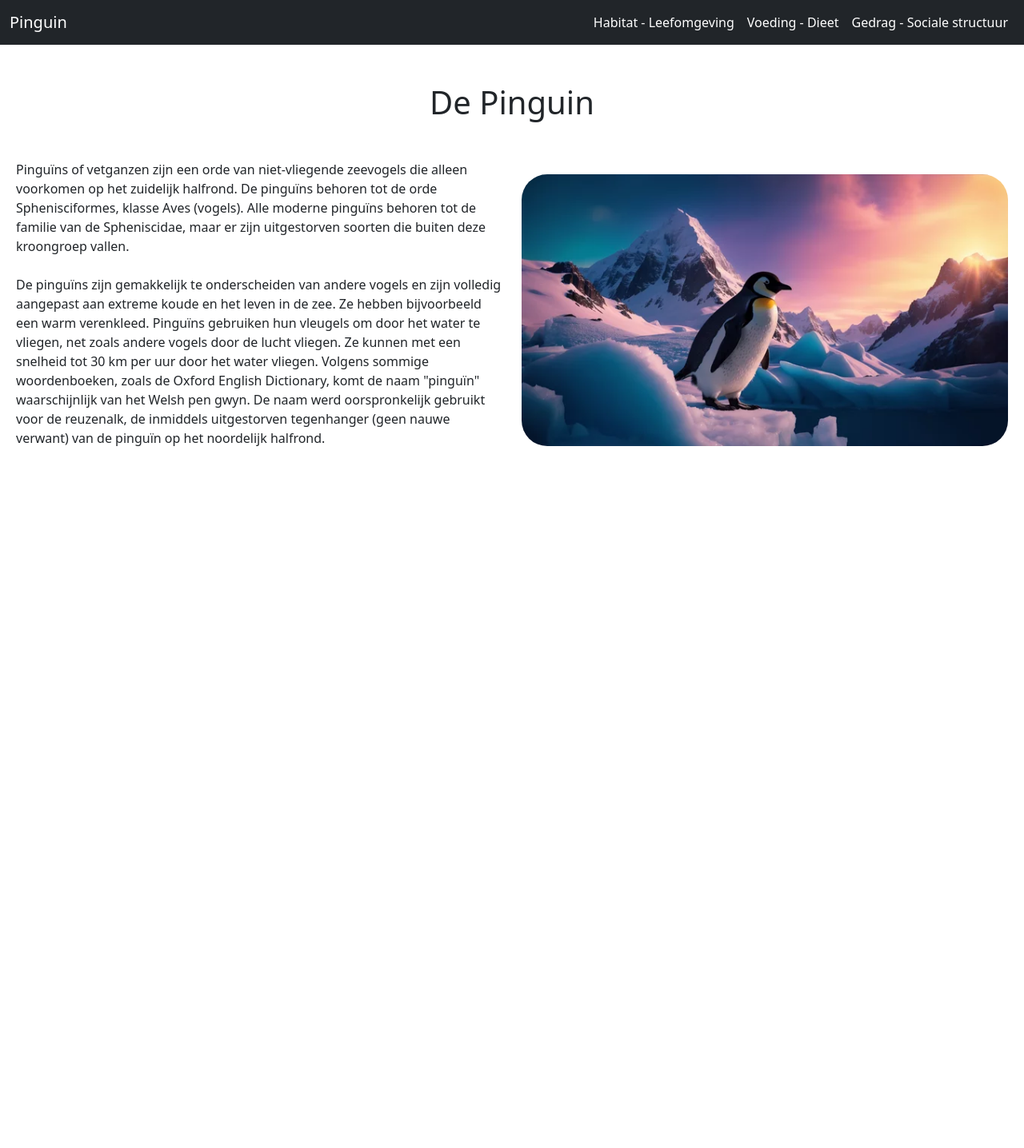
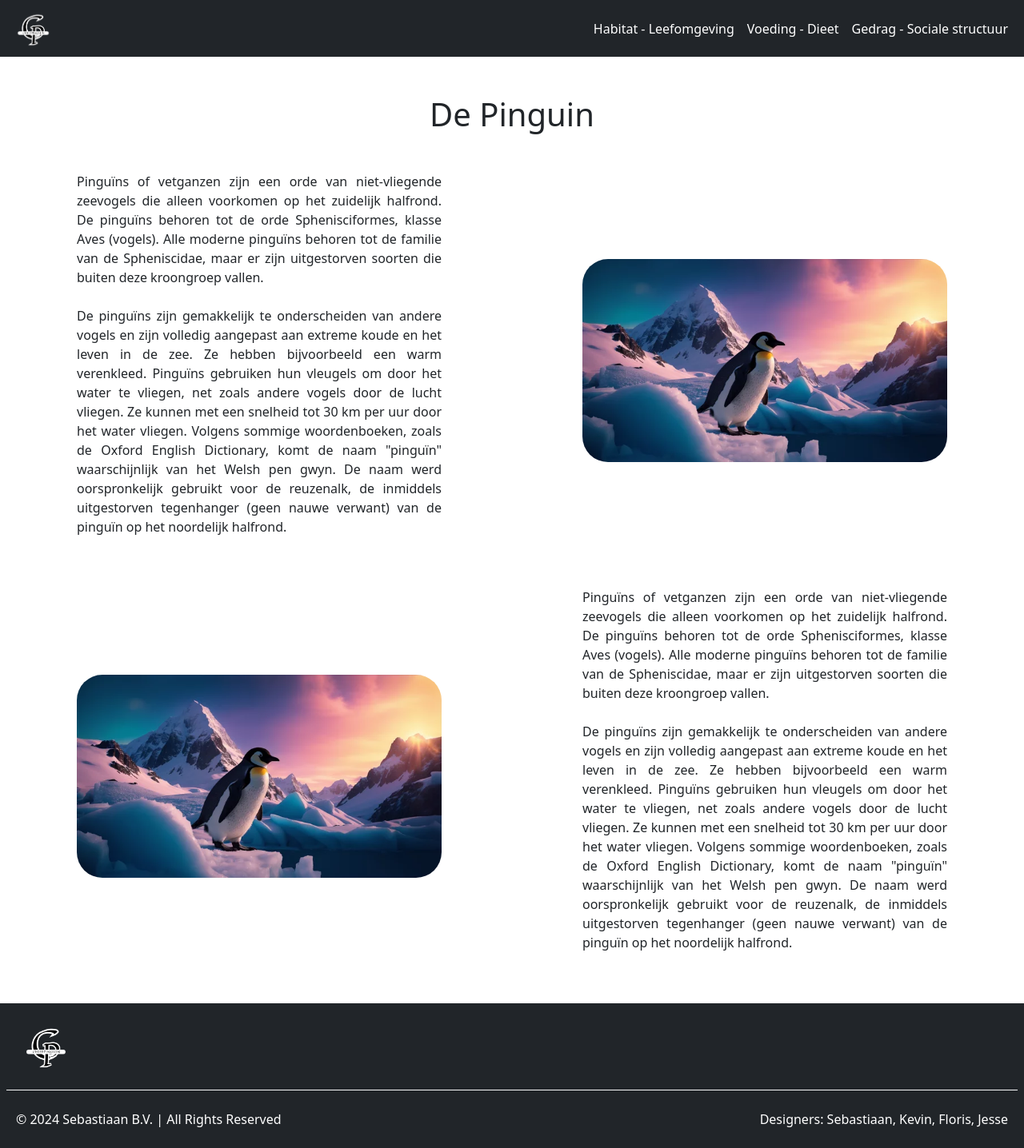
Before and after one commit to sebastiaan128/Project-Pinguin, a PHP site: page / in a window 1280 px wide. Shown: the whole page at 80% size. Before the commit the page ends 558 px from the top, so only its background shows below. Run offline with PHP 8.4, Linux system fonts and the light colour scheme.

Commit message:
chore: Update PHP files to include navbar and footer

```diff
--- a/Gedrag-sociaal.php
+++ b/Gedrag-sociaal.php
@@ -0,0 +1,2 @@
+<?php include 'navbar.php'; ?>
+<?php include 'footer.php'; ?>
--- /dev/null
+++ b/footer.php
@@ -0,0 +1,17 @@
+<footer class="footer bg-dark text-white py-2 position-relative mt-5 pt-3">
+    <div class="">
+        <div class="row border-bottom border-light pb-3 mb-3 mx-2">
+        <img src="IMG/ChiefPinguin.png" style="width: 100px; height: auto;">
+        </div>
+
+        <div class="row mx-2 mt-4">
+            <div class="col-md-6 text-center text-lg-start">
+                <p class="mb-0">&copy; 2024 Sebastiaan B.V. | All Rights Reserved</p>
+            </div>
+
+            <div class="col-md-6 text-center text-lg-end">
+                <p>Designers: Sebastiaan, Kevin, Floris, Jesse</p>
+            </div>
+        </div>
+    </div>
+</footer>
--- a/index.php
+++ b/index.php
@@ -1,30 +1,51 @@
-<!DOCTYPE html>
-<html lang="en">
 
-<head>
-    <meta charset="UTF-8">
-    <meta name="viewport" content="width=device-width, initial-scale=1.0">
-    <title>Home</title>
-    <link href="https://cdn.jsdelivr.net/npm/bootstrap@5.3.3/dist/css/bootstrap.min.css" rel="stylesheet" integrity="sha384-QWTKZyjpPEjISv5WaRU9OFeRpok6YctnYmDr5pNlyT2bRjXh0JMhjY6hW+ALEwIH" crossorigin="anonymous">
-    <script src="https://cdn.jsdelivr.net/npm/bootstrap@5.3.3/dist/js/bootstrap.bundle.min.js" integrity="sha384-YvpcrYf0tY3lHB60NNkmXc5s9fDVZLESaAA55NDzOxhy9GkcIdslK1eN7N6jIeHz" crossorigin="anonymous"></script>
-</head>
 <?php include 'navbar.php'; ?>
 
 <body class="">
     <h1 class="text-center mt-5"> De Pinguin</h1>
     <div class="row align-items-center mt-5 mx-2">
-    <div class="col-12 col-md-12 col-lg-6 mx-lg-auto">
-        <p class="mx-auto w-100 w-lg-75">Pinguïns of vetganzen zijn een orde van niet-vliegende zeevogels die alleen voorkomen op het zuidelijk halfrond. De pinguïns behoren tot de orde Sphenisciformes, klasse Aves (vogels). Alle moderne pinguïns behoren tot de familie van de Spheniscidae, maar er zijn uitgestorven soorten die buiten deze kroongroep vallen.<br><br>
-            De pinguïns zijn gemakkelijk te onderscheiden van andere vogels en zijn volledig aangepast aan extreme koude en het leven in de zee. Ze hebben bijvoorbeeld een warm verenkleed. Pinguïns gebruiken hun vleugels om door het water te vliegen, net zoals andere vogels door de lucht vliegen. Ze kunnen met een snelheid tot 30 km per uur door het water vliegen. Volgens sommige woordenboeken, zoals de Oxford English Dictionary, komt de naam "pinguïn" waarschijnlijk van het Welsh pen gwyn. De naam werd oorspronkelijk gebruikt voor de reuzenalk, de inmiddels uitgestorven tegenhanger (geen nauwe verwant) van de pinguïn op het noordelijk halfrond.
-        </p>
+        <div class="col-md-12 col-lg-6 ms-auto">
+            <p class="tekst mx-auto w-100 w-lg-75">
+                Pinguïns of vetganzen zijn een orde van niet-vliegende zeevogels die alleen voorkomen op het zuidelijk
+                halfrond. De pinguïns behoren tot de orde Sphenisciformes, klasse Aves (vogels). Alle moderne pinguïns
+                behoren tot de familie van de Spheniscidae, maar er zijn uitgestorven soorten die buiten deze kroongroep
+                vallen.<br><br>
+                De pinguïns zijn gemakkelijk te onderscheiden van andere vogels en zijn volledig aangepast aan extreme
+                koude en het leven in de zee. Ze hebben bijvoorbeeld een warm verenkleed. Pinguïns gebruiken hun
+                vleugels om door het water te vliegen, net zoals andere vogels door de lucht vliegen. Ze kunnen met een
+                snelheid tot 30 km per uur door het water vliegen. Volgens sommige woordenboeken, zoals de Oxford
+                English Dictionary, komt de naam "pinguïn" waarschijnlijk van het Welsh pen gwyn. De naam werd
+                oorspronkelijk gebruikt voor de reuzenalk, de inmiddels uitgestorven tegenhanger (geen nauwe verwant)
+                van de pinguïn op het noordelijk halfrond.
+            </p>
+        </div>
+        <div class="col-12 col-md-12 col-lg-6 text-center me-auto">
+            <img class="Pinguin img-fluid w-100 w-md-75 rounded-5" src="IMG/Pinguin.png" alt="Pinguïn">
+        </div>
     </div>
-    <div class="col-12 col-md-12 col-lg-6 text-center mt-3 mt-md-0">
-        <img class="img-fluid w-sm-100 w-md-100 w-lg-75 rounded-5" src="IMG/Pinguin.png" alt="Pinguïn">
+    <div class="row align-items-center mt-5 mx-2">
+        <div class="col-12 col-md-12 col-lg-6 text-center me-auto order-2 order-lg-1">
+            <img class="Pinguin img-fluid w-100 w-md-75 rounded-5" src="IMG/Pinguin.png" alt="Pinguïn">
+            </div>
+            <div class="col-md-12 col-lg-6 me-auto order-1 order-lg-2">
+                <p class="tekst mx-auto w-100 w-lg-75">
+                    Pinguïns of vetganzen zijn een orde van niet-vliegende zeevogels die alleen voorkomen op het zuidelijk
+                    halfrond. De pinguïns behoren tot de orde Sphenisciformes, klasse Aves (vogels). Alle moderne pinguïns
+                    behoren tot de familie van de Spheniscidae, maar er zijn uitgestorven soorten die buiten deze kroongroep
+                    vallen.<br><br>
+                    De pinguïns zijn gemakkelijk te onderscheiden van andere vogels en zijn volledig aangepast aan extreme
+                    koude en het leven in de zee. Ze hebben bijvoorbeeld een warm verenkleed. Pinguïns gebruiken hun
+                    vleugels om door het water te vliegen, net zoals andere vogels door de lucht vliegen. Ze kunnen met een
+                    snelheid tot 30 km per uur door het water vliegen. Volgens sommige woordenboeken, zoals de Oxford
+                    English Dictionary, komt de naam "pinguïn" waarschijnlijk van het Welsh pen gwyn. De naam werd
+                    oorspronkelijk gebruikt voor de reuzenalk, de inmiddels uitgestorven tegenhanger (geen nauwe verwant)
+                    van de pinguïn op het noordelijk halfrond.
+                </p>
+            </div>
     </div>
-</div>
+
+</body>
+<?php include 'footer.php'; ?>
 
 
-
-</body>
-
 </html>
--- a/navbar.php
+++ b/navbar.php
@@ -1,6 +1,22 @@
-<nav class="navbar navbar-expand-lg navbar-dark bg-dark">
+<!DOCTYPE html>
+<html lang="en">
+
+<head>
+<head>
+    <meta charset="UTF-8">
+    <meta name="viewport" content="width=device-width, initial-scale=1.0">
+    <title>Pinguin</title>
+    <link href="https://cdn.jsdelivr.net/npm/bootstrap@5.3.3/dist/css/bootstrap.min.css" rel="stylesheet" integrity="sha384-QWTKZyjpPEjISv5WaRU9OFeRpok6YctnYmDr5pNlyT2bRjXh0JMhjY6hW+ALEwIH" crossorigin="anonymous">
+    <script src="https://cdn.jsdelivr.net/npm/bootstrap@5.3.3/dist/js/bootstrap.bundle.min.js" integrity="sha384-YvpcrYf0tY3lHB60NNkmXc5s9fDVZLESaAA55NDzOxhy9GkcIdslK1eN7N6jIeHz" crossorigin="anonymous"></script>
+    <link rel="stylesheet" href="style.css">
+    <link rel="icon" href="IMG/ChiefPinguin.png" type="image/x-icon">
+</head>
+
+<body>
+<nav class="navbar navbar-expand-lg navbar-dark bg-dark sticky-top">
     <div class="container-fluid">
-        <a class="navbar-brand" href="/Te_veel_vrije_tijd/Project-Pinguin">Pinguin</a>
+        <a class="navbar-brand" href="/Te_veel_vrije_tijd/Project-Pinguin">
+            <img class="Penguin-img" src="IMG/ChiefPinguin.png" style="width: 60px; height: 45px; object-fit: cover;"></a>
         <button class="navbar-toggler" type="button" data-bs-toggle="collapse" data-bs-target="#navbarNavAltMarkup" aria-controls="navbarNavAltMarkup" aria-expanded="false" aria-label="Toggle navigation">
             <span class="navbar-toggler-icon"></span>
         </button>
@@ -11,5 +27,5 @@
                 <a class="nav-link text-white" href="/Te_veel_vrije_tijd/Project-Pinguin/Gedrag-sociaal">Gedrag - Sociale structuur</a>
             </div>
         </div>
-    </div>
+
 </nav>
--- /dev/null
+++ b/style.css
@@ -0,0 +1,20 @@
+@media (min-width: 992px) {
+    .Pinguin {
+        width: 75% !important;
+    }
+}
+        @media (min-width: 992px) {
+    .tekst {
+        width: 75% !important;
+    }
+}
+    .tekst {
+        text-align: justify;
+
+    }
+
+
+.Penguin-img {
+    width: 20px;
+    height: 20px;
+}
```
Also changed, not shown: Habitat-Leefomgeving.php (+1 -10 lines), Voeding-dieet.php (+0 -9 lines), ChiefPENGUIN (4).png (deleted), ChiefPenguin Logo.png (deleted), IMG/ChiefPinguin.png (renamed from ChiefPENGUIN (5).png).
